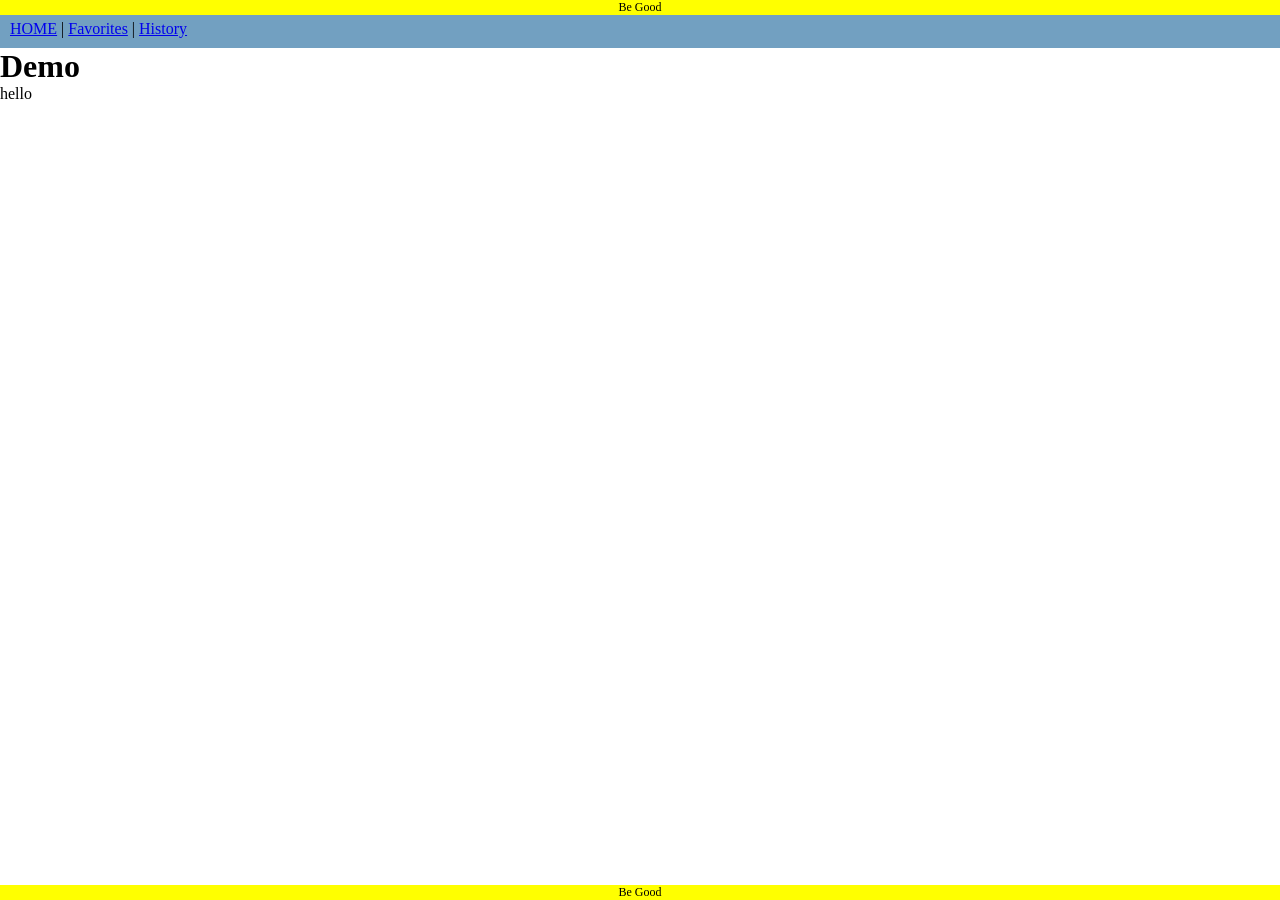
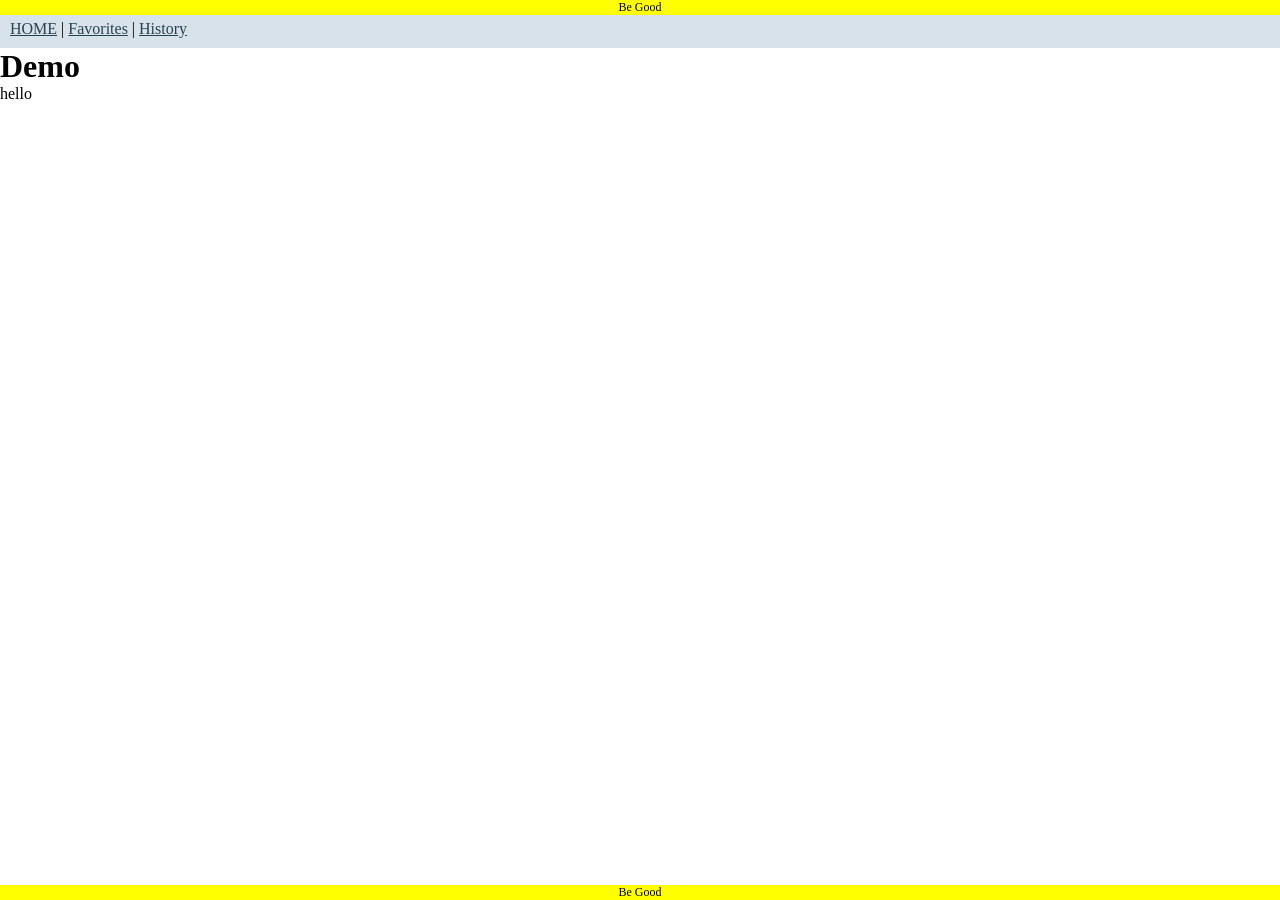
Before and after one commit to gothamgo/demo, a Jekyll site: the page built from index.html, in a window 1280 px wide. Built offline with Jekyll 4.4.1, drawn with Linux system fonts in a browser that asks for light colours.

Commit message:
Update index.html

```diff
--- a/index.html
+++ b/index.html
@@ -8,9 +8,10 @@ layout: default
   }
   nav {
     padding: 10px;
-    background-color: #72A0C1;
+    background-color: #D7E2EA; /* Alice Blue */
   }
   nav a {
+    color: #2A4150; /* Charcoal */
   }
 </style>
 
```
